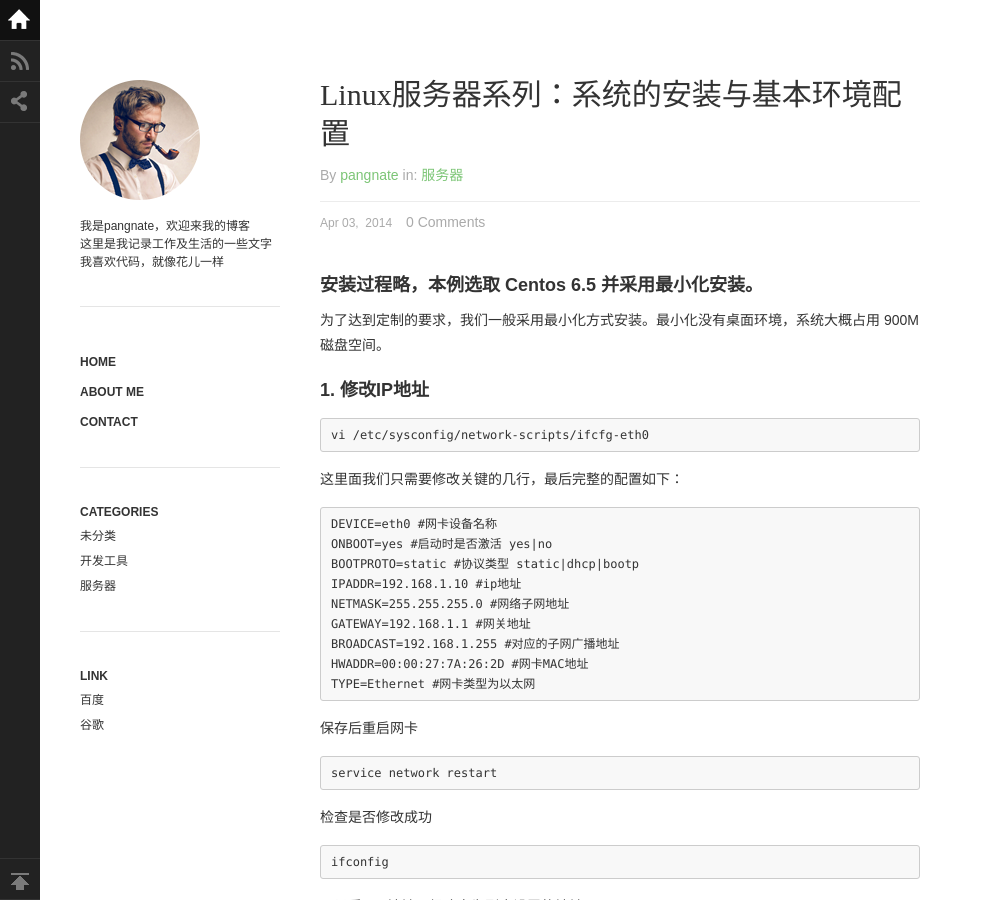
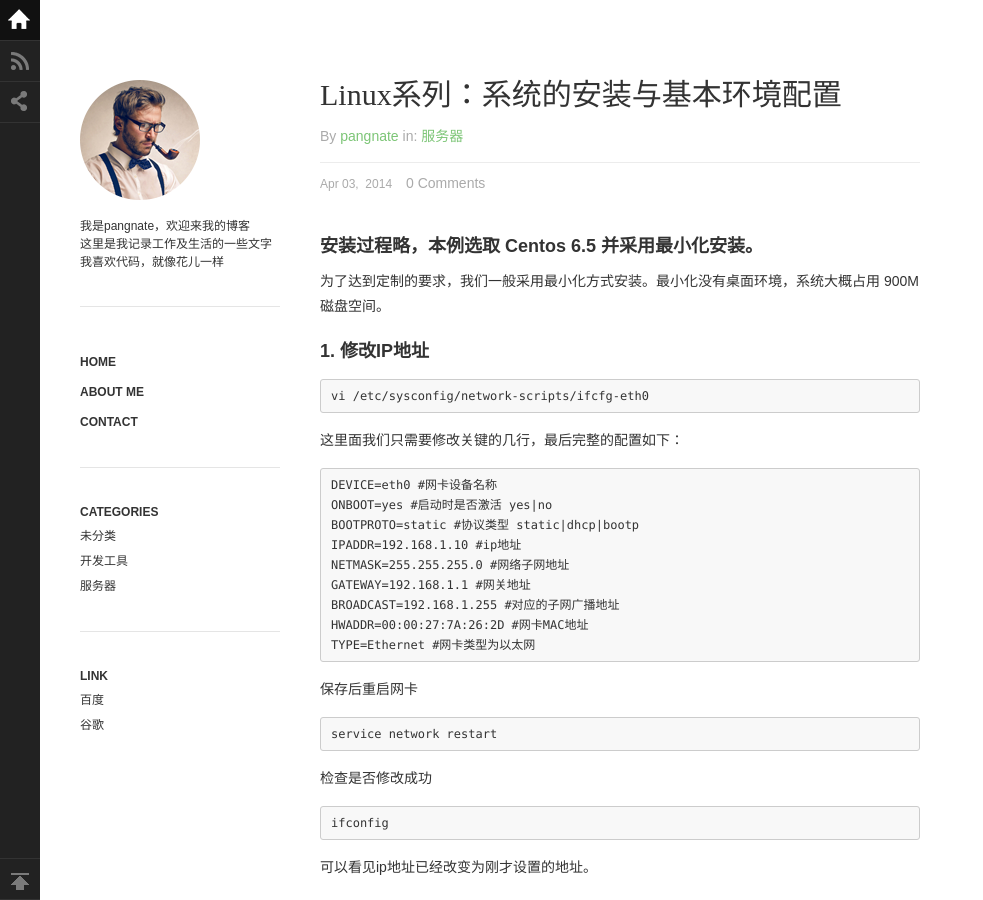
Before and after one commit to pangnate/pangnate.github.io, a Jekyll site: the page built from _posts/2014/2014-04-03-linux-web-server-01.md, in a window 1280 px wide and 900 px high. Shown: the whole window, without its empty margins (0-983 px from the left). Built offline with Jekyll 4.4.1, drawn with Linux system fonts in a browser that asks for light colours; some web fonts are replaced; comment, search, counter and statistics services are not loaded.

Commit message:
修改标题

```diff
--- a/_posts/2014/2014-04-03-linux-web-server-01.md
+++ b/_posts/2014/2014-04-03-linux-web-server-01.md
@@ -1,6 +1,6 @@
 ---
 layout: post
-title: Linux服务器系列：系统的安装与基本环境配置
+title: Linux系列：系统的安装与基本环境配置
 categories: [服务器]
 # cover : ''
 # excerpt: ''
```
